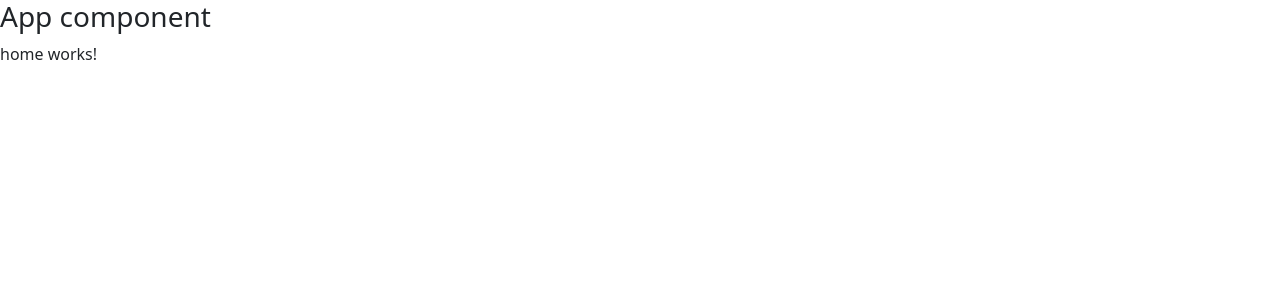
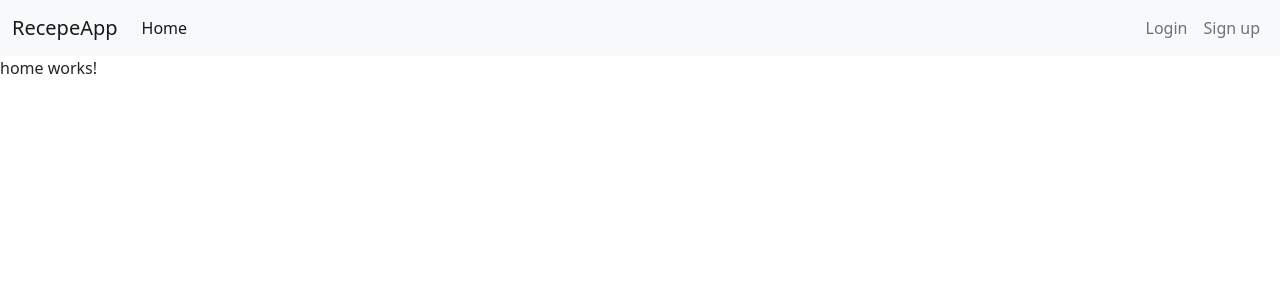
Before and after one commit to MassiWR/recipe_frontend_massi, an Angular app: page / in a window 1280 px wide. Shown: the top 300 px of the page. Built offline with nearby package versions, Linux system fonts and the light colour scheme.

Commit message:
add navbar and logout function

```diff
--- a/src/app/app.component.html
+++ b/src/app/app.component.html
@@ -1,2 +1,25 @@
-<h3>App component</h3>
+<nav class="navbar navbar-expand-lg navbar-light bg-light" ngbDropdown display="dynamic">
+  <div class="container-fluid">
+    <a routerLink="" class="navbar-brand">RecepeApp</a>
+    <button type="button" class="navbar-toggler" data-bs-toggle="collapse" data-bs-target="#navbarCollapse">
+      <span class="navbar-toggler-icon"></span>
+    </button>
+    <div class="collapse navbar-collapse" id="navbarCollapse">
+      <div class="navbar-nav">
+        <a routerLink="" class="nav-item nav-link active">Home</a>
+        <a *ngIf="this.authService.isLoggedIn" routerLink="user-profile" class="nav-item nav-link">Profile</a>
+        <a *ngIf="this.authService.isLoggedIn" routerLink="lists" class="nav-item nav-link">My lists</a>
+      </div>
+      <div class="navbar-nav ms-auto">
+        <a *ngIf="!this.authService.isLoggedIn" routerLinkActive="active" routerLink="/sign-in"
+          class="nav-item nav-link">Login</a>
+        <a *ngIf="!this.authService.isLoggedIn" routerLinkActive="active" routerLink="sign-up"
+          class="nav-item nav-link">Sign up</a>
+        <button (click)="logout()" *ngIf="this.authService.isLoggedIn" type="button"
+          class="btn btn-danger">Logout</button>
+      </div>
+
+    </div>
+  </div>
+</nav>
 <router-outlet></router-outlet>
--- a/src/app/app.component.ts
+++ b/src/app/app.component.ts
@@ -1,4 +1,5 @@
 import { Component } from '@angular/core';
+import { AuthService } from './services/authService/auth.service';
 
 @Component({
   selector: 'app-root',
@@ -6,5 +7,12 @@ import { Component } from '@angular/core';
   styleUrls: ['./app.component.css']
 })
 export class AppComponent {
-  title = 'recipe_frontend';
+  title = 'recipeAPP';
+
+  constructor(public authService: AuthService) {}
+
+  logout() {
+    this.authService.doLogout();
+  }
+
 }
--- a/src/index.html
+++ b/src/index.html
@@ -2,10 +2,10 @@
 <html lang="en">
 <head>
   <meta charset="utf-8">
-  <title>RecipeFrontend</title>
+  <title>RecipeAPP</title>
   <base href="/">
   <meta name="viewport" content="width=device-width, initial-scale=1">
-  <link rel="icon" type="image/x-icon" href="favicon.ico">
+  <link rel="icon" type="image/x-icon" href="assets/food1.png">
 </head>
 <body>
   <app-root></app-root>
```
Also changed, not shown: src/assets/food1.png (added).
